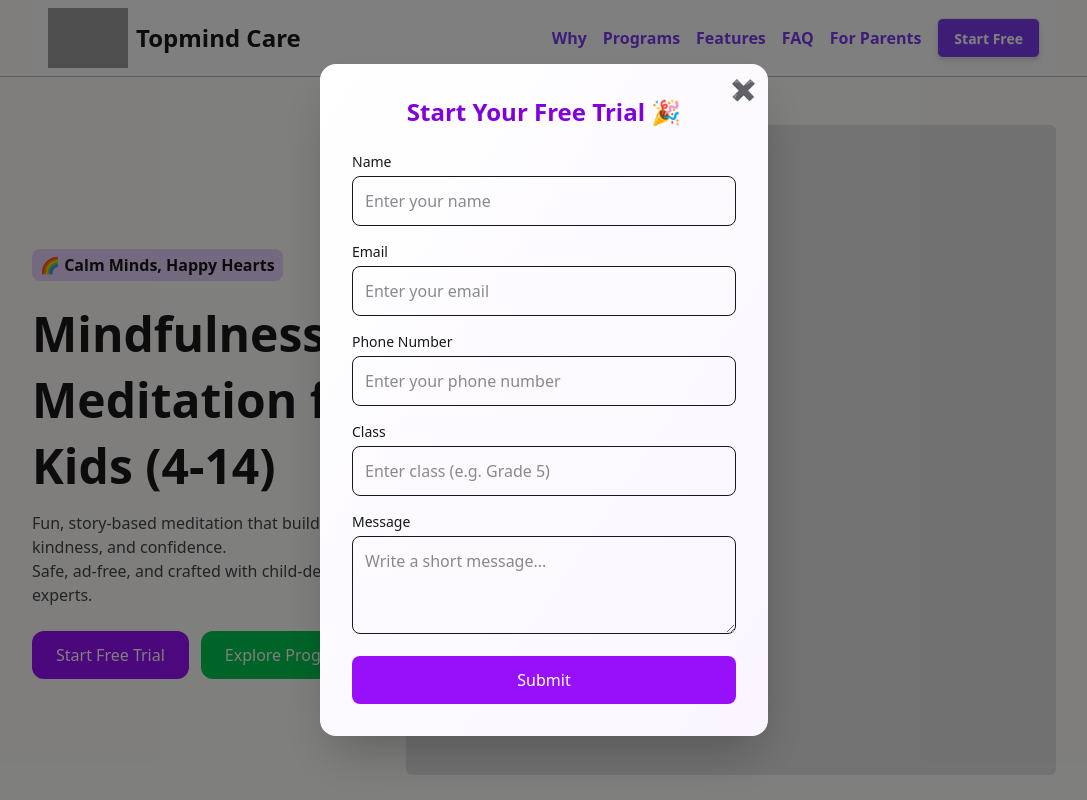
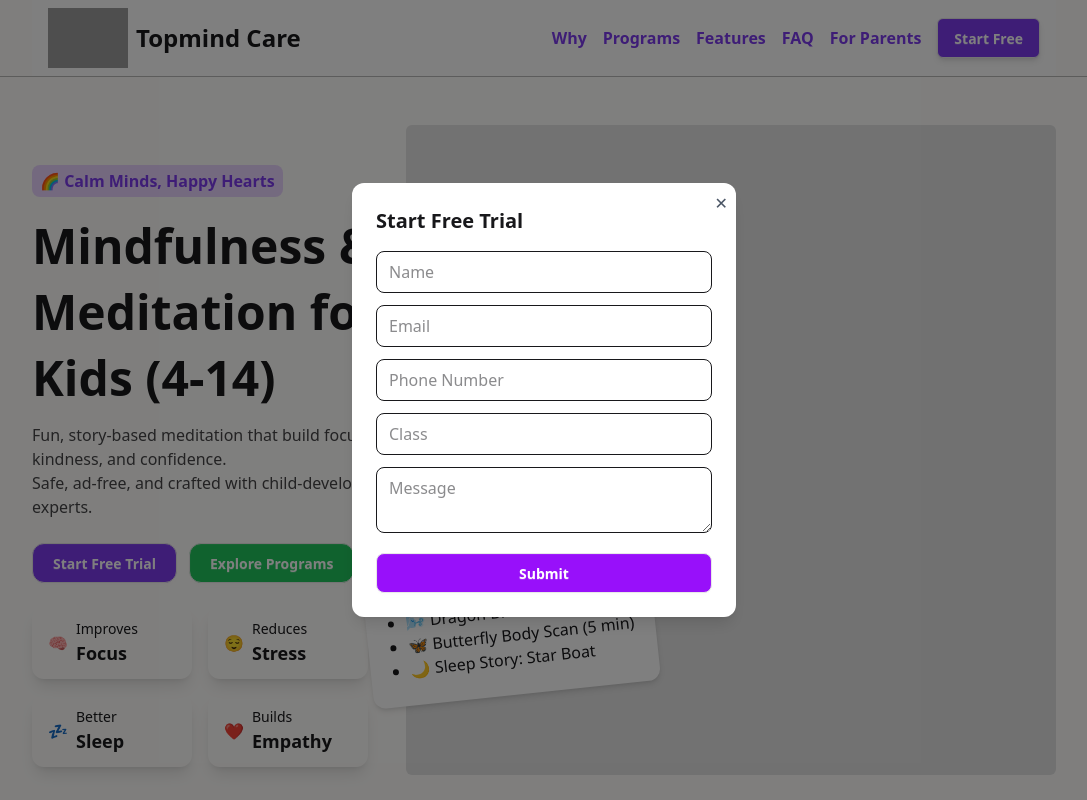
Before and after one commit to ShuvodipDasHimu/topmind-care, a React (Vite) app: page / in a window 1280 px wide. Both pictures are taken after a click on the button "Start Free Trial". Shown: the top 800 px of the page, without its empty margins (96-1183 px from the left). Built offline with nearby package versions, Linux system fonts and the light colour scheme; grey boxes are pictures that could not be loaded.

Commit message:
fixed hero section thing

```diff
--- a/src/components/Hero.jsx
+++ b/src/components/Hero.jsx
@@ -3,20 +3,31 @@ import React, { useState } from "react";
 const Hero = () => {
   const [isOpen, setIsOpen] = useState(false);
 
+  const handleSubmit = (e) => {
+    e.preventDefault();
+    // Collect form data
+    const formData = new FormData(e.target);
+    const data = Object.fromEntries(formData.entries());
+    console.log("Form Submitted:", data);
+
+    // Close popup after submission
+    setIsOpen(false);
+  };
+
   return (
     <div className="mt-12 flex flex-col lg:flex-row justify-center items-center lg:items-start">
       {/* Left Content */}
-      <div className="mt-8 flex flex-col gap-6 w-[90%] sm:w-[80%] md:w-[70%] lg:w-1/2 self-center text-center lg:text-left">
+      <div className="mt-8 flex flex-col gap-6 w-[90%] sm:w-[80%] md:w-[70%] lg:w-1/2 self-center text-center lg:text-left animate-fadeIn">
+        {/* Headline Section */}
         <div>
-          <span className="bg-purple-200 font-bold px-2 py-1 rounded-lg inline-block animate-bounce">
+          <span className="primary bg-purple-200 font-bold px-2 py-1 rounded-lg inline-block animate-bounce-slow">
             🌈 Calm Minds, Happy Hearts
           </span>
           <h1 className="text-3xl sm:text-4xl md:text-5xl font-semibold mt-4 mb-3 leading-snug">
             Mindfulness & <br className="hidden lg:block" /> Meditation for Kids (4-14)
           </h1>
           <p className="opacity-80 font-medium text-sm sm:text-base">
-            Fun, story-based meditation that builds focus, kindness, and confidence.
-            <br className="hidden sm:block" />
+            Fun, story-based meditation that build focus, kindness, and confidence. <br className="hidden sm:block" />
             Safe, ad-free, and crafted with child-development experts.
           </p>
 
@@ -24,91 +35,102 @@ const Hero = () => {
           <div className="flex flex-col sm:flex-row justify-center lg:justify-start gap-3 mt-6">
             <button
               onClick={() => setIsOpen(true)}
-              className="bg-purple-600 text-white rounded-xl px-6 py-3 font-medium transition hover:bg-purple-700 hover:shadow-lg"
+              className="btn primary-bg text-white rounded-xl px-5 py-3 transform transition duration-300 hover:scale-105 hover:shadow-lg"
             >
               Start Free Trial
             </button>
             <a
               href="#"
-              className="bg-green-500 text-white rounded-xl px-6 py-3 font-medium transition hover:bg-green-600 hover:shadow-lg"
+              className="btn accent-bg text-white rounded-xl px-5 py-3 transform transition duration-300 hover:scale-105 hover:shadow-lg"
             >
               Explore Programs
             </a>
           </div>
         </div>
+
+        {/* Features */}
+        <div className="flex flex-wrap justify-center lg:justify-start gap-4 animate-slideUp">
+          {[
+            { icon: "🧠", label: "Improves", value: "Focus" },
+            { icon: "😌", label: "Reduces", value: "Stress" },
+            { icon: "💤", label: "Better", value: "Sleep" },
+            { icon: "❤️", label: "Builds", value: "Empathy" },
+          ].map((item, i) => (
+            <div
+              key={i}
+              className="flex items-center gap-2 px-4 py-3 shadow-lg w-36 sm:w-40 rounded-xl transition transform hover:scale-105"
+            >
+              <span>{item.icon}</span>
+              <div>
+                <p className="text-sm">{item.label}</p>
+                <h1 className="text-lg font-bold">{item.value}</h1>
+              </div>
+            </div>
+          ))}
+        </div>
       </div>
 
       {/* Right Image Section */}
-      <div className="relative mt-10 lg:mt-0">
+      <div className="relative mt-10 lg:mt-0 animate-fadeIn delay-200">
         <div className="bg-[#E4E4E4] w-64 h-64 sm:w-96 sm:h-96 lg:w-[650px] lg:h-[650px] rounded-md"></div>
+        <div className="py-4 px-3 sm:py-6 sm:px-4 shadow-md w-56 sm:w-64 md:w-72 rounded-xl absolute bg-white bottom-10 sm:bottom-16 lg:bottom-20 transform -rotate-3 sm:-rotate-6 -left-4 sm:-left-8 lg:-left-10 animate-slideUp delay-300">
+          <span className="font-bold block mb-2">Today's Journey</span>
+          <ul className="list-disc ml-6 text-sm sm:text-base">
+            <li>🌬️ Dragon Breath (3 min)</li>
+            <li>🦋 Butterfly Body Scan (5 min)</li>
+            <li>🌙 Sleep Story: Star Boat</li>
+          </ul>
+        </div>
       </div>
 
-      {/* Popup Form Modal */}
+      {/* Modal Form */}
       {isOpen && (
-        <div className="fixed inset-0 flex items-center justify-center bg-black/50 z-50">
-          <div className="bg-gradient-to-br from-white to-purple-50 rounded-2xl shadow-2xl p-8 w-[90%] max-w-md relative">
+        <div className="fixed inset-0 flex justify-center items-center bg-black/50 z-50">
+          <div className="bg-white rounded-xl p-6 w-96 shadow-lg relative">
             {/* Close Button */}
             <button
               onClick={() => setIsOpen(false)}
-              className="absolute top-3 right-3 text-gray-500 hover:text-gray-700 text-xl"
+              className="absolute top-2 right-2 text-gray-600 hover:text-black"
             >
-              ✖
+              ✕
             </button>
-
-            {/* Form Title */}
-            <h2 className="text-2xl font-bold text-center text-purple-700 mb-6">
-              Start Your Free Trial 🎉
-            </h2>
-
-            {/* Form */}
-            <form className="space-y-4">
-              <div>
-                <label className="block text-sm font-medium mb-1">Name</label>
+            <h2 className="text-xl font-bold mb-4">Start Free Trial</h2>
+            <form onSubmit={handleSubmit} className="flex flex-col gap-3">
               <input
                 type="text"
-                  className="w-full p-3 border rounded-lg focus:outline-none focus:ring-2 focus:ring-purple-400"
-                  placeholder="Enter your name"
+                name="name"
+                placeholder="Name"
+                required
+                className="border rounded-lg px-3 py-2"
               />
-              </div>
-
-              <div>
-                <label className="block text-sm font-medium mb-1">Email</label>
               <input
                 type="email"
-                  className="w-full p-3 border rounded-lg focus:outline-none focus:ring-2 focus:ring-purple-400"
-                  placeholder="Enter your email"
+                name="email"
+                placeholder="Email"
+                required
+                className="border rounded-lg px-3 py-2"
               />
-              </div>
-
-              <div>
-                <label className="block text-sm font-medium mb-1">Phone Number</label>
               <input
                 type="tel"
-                  className="w-full p-3 border rounded-lg focus:outline-none focus:ring-2 focus:ring-purple-400"
-                  placeholder="Enter your phone number"
+                name="phone"
+                placeholder="Phone Number"
+                className="border rounded-lg px-3 py-2"
               />
-              </div>
-
-              <div>
-                <label className="block text-sm font-medium mb-1">Class</label>
               <input
                 type="text"
-                  className="w-full p-3 border rounded-lg focus:outline-none focus:ring-2 focus:ring-purple-400"
-                  placeholder="Enter class (e.g. Grade 5)"
+                name="class"
+                placeholder="Class"
+                className="border rounded-lg px-3 py-2"
               />
-              </div>
-
-              <div>
-                <label className="block text-sm font-medium mb-1">Message</label>
               <textarea
-                  className="w-full p-3 border rounded-lg focus:outline-none focus:ring-2 focus:ring-purple-400"
-                  rows="3"
-                  placeholder="Write a short message..."
+                name="message"
+                placeholder="Message"
+                className="border rounded-lg px-3 py-2"
               ></textarea>
-              </div>
-
-              {/* Submit Button */}
-              <button className="w-full bg-purple-600 text-white py-3 rounded-lg font-medium transition hover:bg-purple-700">
+              <button
+                type="submit"
+                className="btn bg-purple-600 text-white rounded-lg py-2 mt-2 hover:bg-purple-700"
+              >
                 Submit
               </button>
             </form>
```
Lines whose indentation alone changed are shown as unchanged.
